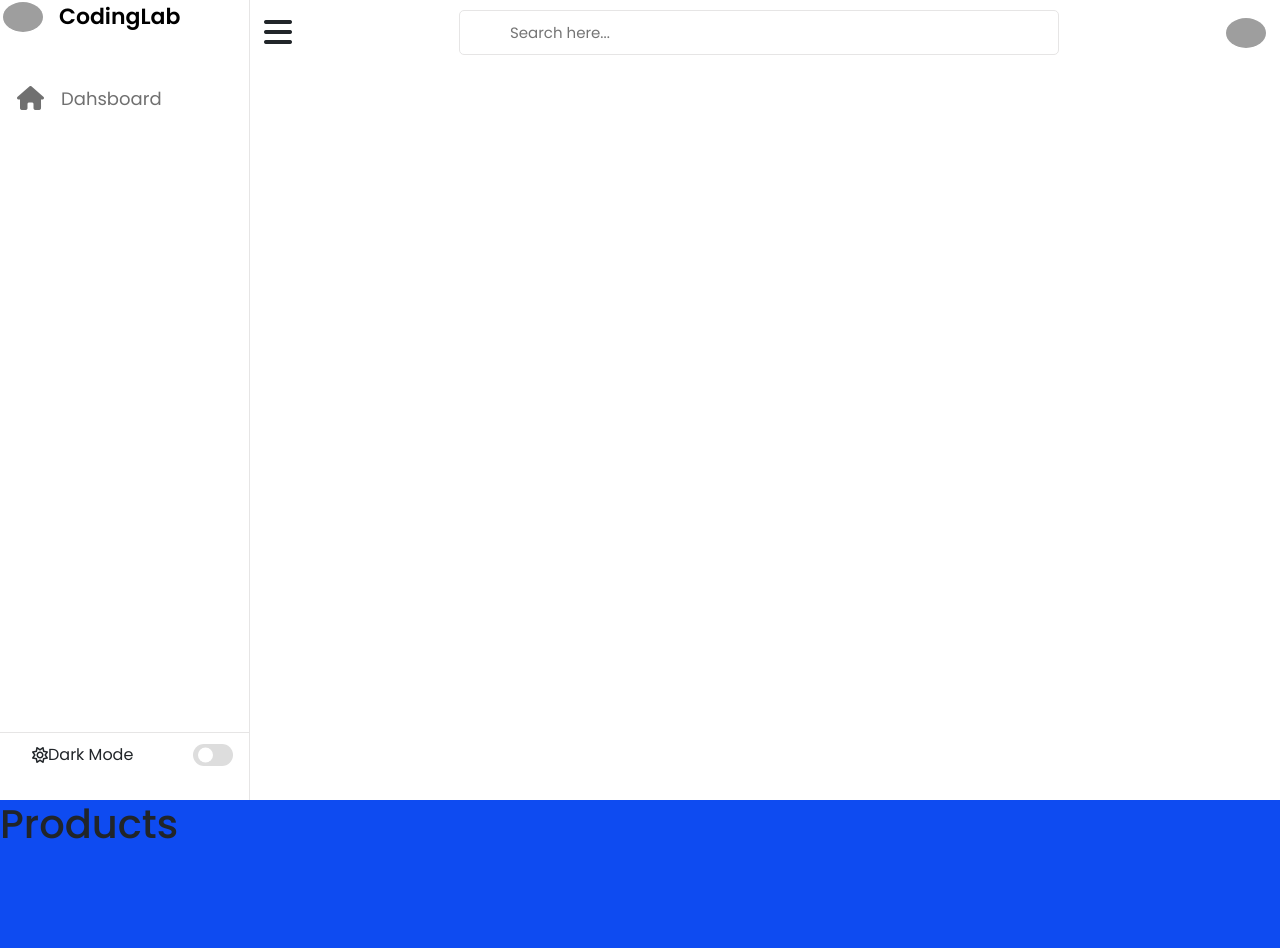
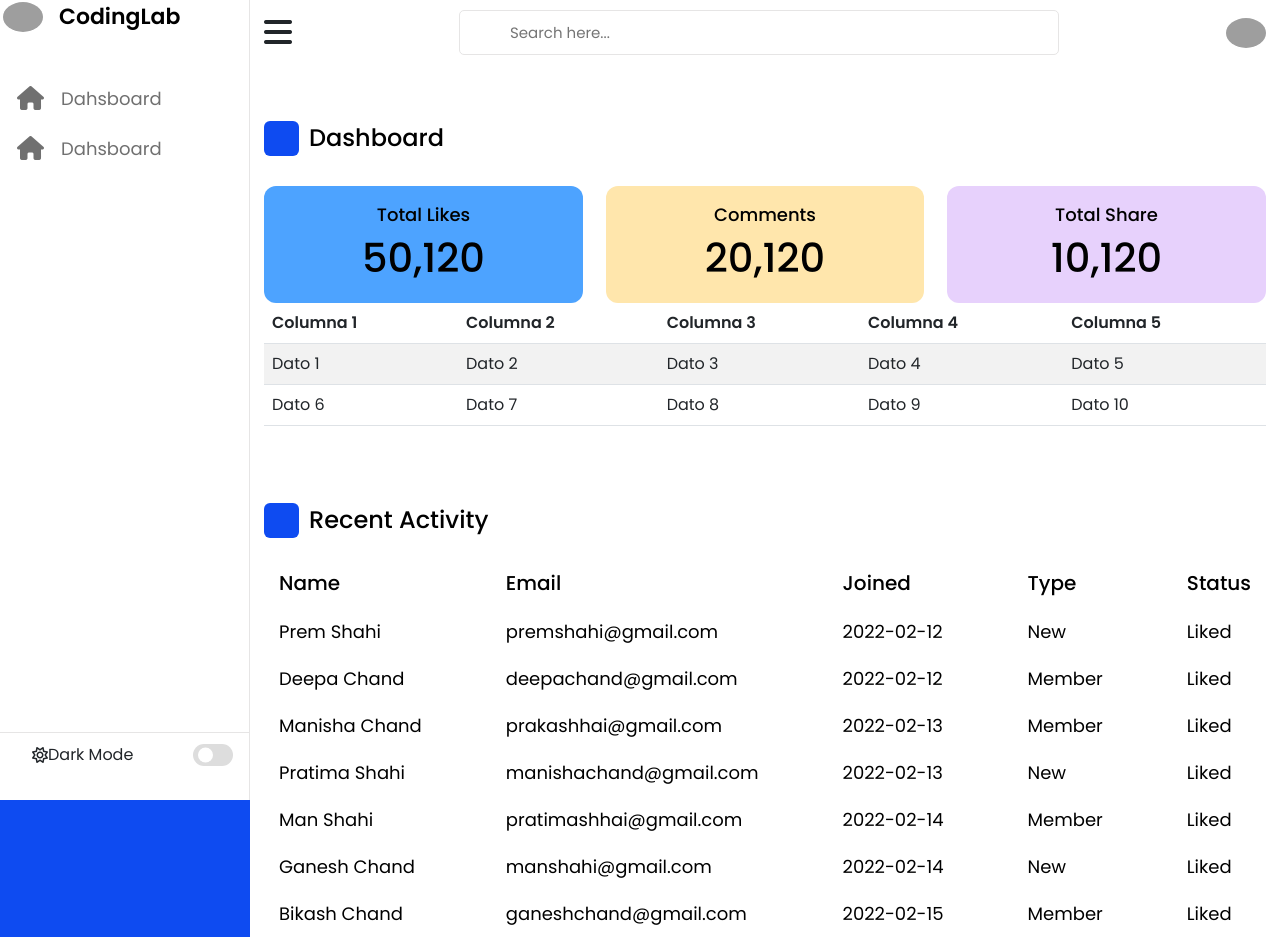
Before and after one commit to kenydanfer01/demo-dashboard-react, a React (Vite) app: page /products in a window 1280 px wide. Shown: the top 948 px of the page. Before the commit the page ends 856 px from the top, so only its background shows below. Built offline with nearby package versions, Linux system fonts and the light colour scheme; grey boxes are pictures that could not be loaded.

Commit message:
update template

```diff
--- a/src/components/layout/Sidebar.jsx
+++ b/src/components/layout/Sidebar.jsx
@@ -1,6 +1,6 @@
 import "../../assets/css/sidebar.css";
 import { useState } from "react";
-import Home from "../../pages/Home";
+import ContentMainRoutes from "../../routes/ContentMainRoutes";
 
 function Sidebar() {
   const [sidebar, setSidebar] = useState(true);
@@ -17,6 +17,12 @@ function Sidebar() {
         </div>
         <div className="menu-items">
           <ul className="p-0 nav-links">
+            <li>
+              <a href="#">
+                <i className="m-2 fa-solid fa-house"></i>
+                <span className="link-name">Dahsboard</span>
+              </a>
+            </li>
             <li>
               <a href="#">
                 <i className="m-2 fa-solid fa-house"></i>
@@ -49,8 +55,94 @@ function Sidebar() {
             <input type="text" placeholder="Search here..." />
           </div>
           <img src="images/profile.jpg" alt="" />
+
         </div>
-      </section>
+        <div className="dash-content">
+            <div className="overview">
+                <div className="title">
+                    <i className="uil uil-tachometer-fast-alt"></i>
+                    <span className="text">Dashboard</span>
+                </div>
+                <div className="boxes">
+                    <div className="box box1">
+                        <i className="uil uil-thumbs-up"></i>
+                        <span className="text">Total Likes</span>
+                        <span className="number">50,120</span>
+                    </div>
+                    <div className="box box2">
+                        <i className="uil uil-comments"></i>
+                        <span className="text">Comments</span>
+                        <span className="number">20,120</span>
+                    </div>
+                    <div className="box box3">
+                        <i className="uil uil-share"></i>
+                        <span className="text">Total Share</span>
+                        <span className="number">10,120</span>
+                    </div>
+                </div>
+            </div>
+            <div className="activity">
+              <ContentMainRoutes />
+                <div className="title">
+                    <i className="uil uil-clock-three"></i>
+                    <span className="text">Recent Activity</span>
+                </div>
+                <div className="activity-data">
+                    <div className="data names">
+                        <span className="data-title">Name</span>
+                        <span className="data-list">Prem Shahi</span>
+                        <span className="data-list">Deepa Chand</span>
+                        <span className="data-list">Manisha Chand</span>
+                        <span className="data-list">Pratima Shahi</span>
+                        <span className="data-list">Man Shahi</span>
+                        <span className="data-list">Ganesh Chand</span>
+                        <span className="data-list">Bikash Chand</span>
+                    </div>
+                    <div className="data email">
+                        <span className="data-title">Email</span>
+                        <span className="data-list">premshahi@gmail.com</span>
+                        <span className="data-list">deepachand@gmail.com</span>
+                        <span className="data-list">prakashhai@gmail.com</span>
+                        <span className="data-list">manishachand@gmail.com</span>
+                        <span className="data-list">pratimashhai@gmail.com</span>
+                        <span className="data-list">manshahi@gmail.com</span>
+                        <span className="data-list">ganeshchand@gmail.com</span>
+                    </div>
+                    <div className="data joined">
+                        <span className="data-title">Joined</span>
+                        <span className="data-list">2022-02-12</span>
+                        <span className="data-list">2022-02-12</span>
+                        <span className="data-list">2022-02-13</span>
+                        <span className="data-list">2022-02-13</span>
+                        <span className="data-list">2022-02-14</span>
+                        <span className="data-list">2022-02-14</span>
+                        <span className="data-list">2022-02-15</span>
+                    </div>
+                    <div className="data type">
+                        <span className="data-title">Type</span>
+                        <span className="data-list">New</span>
+                        <span className="data-list">Member</span>
+                        <span className="data-list">Member</span>
+                        <span className="data-list">New</span>
+                        <span className="data-list">Member</span>
+                        <span className="data-list">New</span>
+                        <span className="data-list">Member</span>
+                    </div>
+                    <div className="data status">
+                        <span className="data-title">Status</span>
+                        <span className="data-list">Liked</span>
+                        <span className="data-list">Liked</span>
+                        <span className="data-list">Liked</span>
+                        <span className="data-list">Liked</span>
+                        <span className="data-list">Liked</span>
+                        <span className="data-list">Liked</span>
+                        <span className="data-list">Liked</span>
+                    </div>
+                </div>
+            </div>
+        </div>
+    </section>
+
     </>
   );
 }
--- a/src/pages/Home.jsx
+++ b/src/pages/Home.jsx
@@ -19,7 +19,7 @@ function Home() {
               </thead>
               <tbody>
                 <tr>
-                  <td>John</td>
+                  <td>KENY DANFER</td>
                   <td>Doe</td>
                   <td>johndoe@example.com</td>
                   <td>123456789</td>
--- a/src/pages/Products.jsx
+++ b/src/pages/Products.jsx
@@ -1,10 +1,38 @@
-import React from 'react';
 
 function Products() {
   return (
-    <div className='products'>
-      <h1>Products</h1>
-    </div>
+    <>
+      <div className="table-responsive">
+  <table className="table table-striped">
+    <thead>
+      <tr>
+        <th>Columna 1</th>
+        <th>Columna 2</th>
+        <th>Columna 3</th>
+        <th>Columna 4</th>
+        <th>Columna 5</th>
+      </tr>
+    </thead>
+    <tbody>
+      <tr>
+        <td>Dato 1</td>
+        <td>Dato 2</td>
+        <td>Dato 3</td>
+        <td>Dato 4</td>
+        <td>Dato 5</td>
+      </tr>
+      <tr>
+        <td>Dato 6</td>
+        <td>Dato 7</td>
+        <td>Dato 8</td>
+        <td>Dato 9</td>
+        <td>Dato 10</td>
+      </tr>
+    </tbody>
+  </table>
+</div>
+
+    </>
   );
 }
 
```
